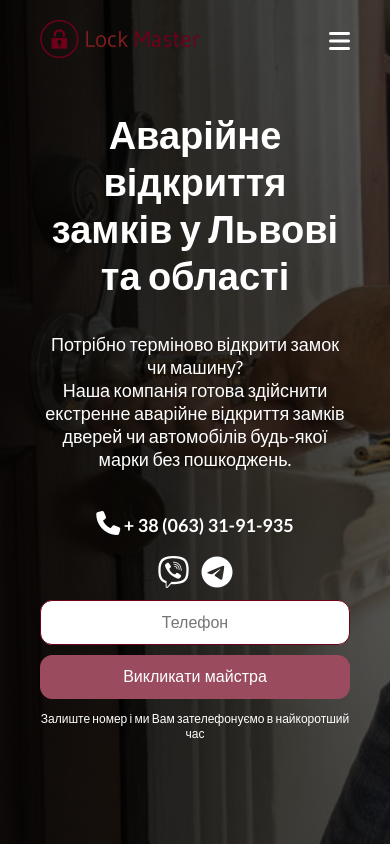
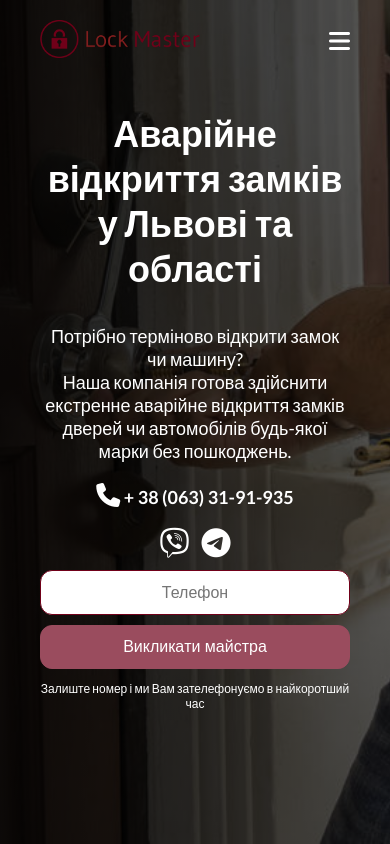
Before and after one commit to RomanKshyk/lockmaster, a plain HTML site: page index.html in a window 390 px wide. Shown: the top 844 px of the page. Drawn offline with Linux system fonts and the light colour scheme.

Commit message:
Changed styles

```diff
--- a/css/index.css
+++ b/css/index.css
@@ -101,8 +101,8 @@ ul {
 
 .header__description {
   max-width: 450px;
-  font-size: 18px;
-  margin-bottom: 40px;
+  font-size: 16px;
+  margin-bottom: 20px;
 }
 
 .header__contacts {
@@ -550,7 +550,7 @@ i:hover {
     display: none;
   }
   .header__title {
-    font-size: 38px;
+    font-size: 36px;
     text-align: center;
   }
   .header__menu {
@@ -585,7 +585,7 @@ i:hover {
   }
 
   .socials-icon {
-    font-size: 32px;
+    font-size: 30px;
   }
 
   .service__item img {
@@ -682,6 +682,7 @@ i:hover {
 
   .header__description, .advantages__details {
     text-align: center;
+    font-size: 18px;
   }
 
 
```
